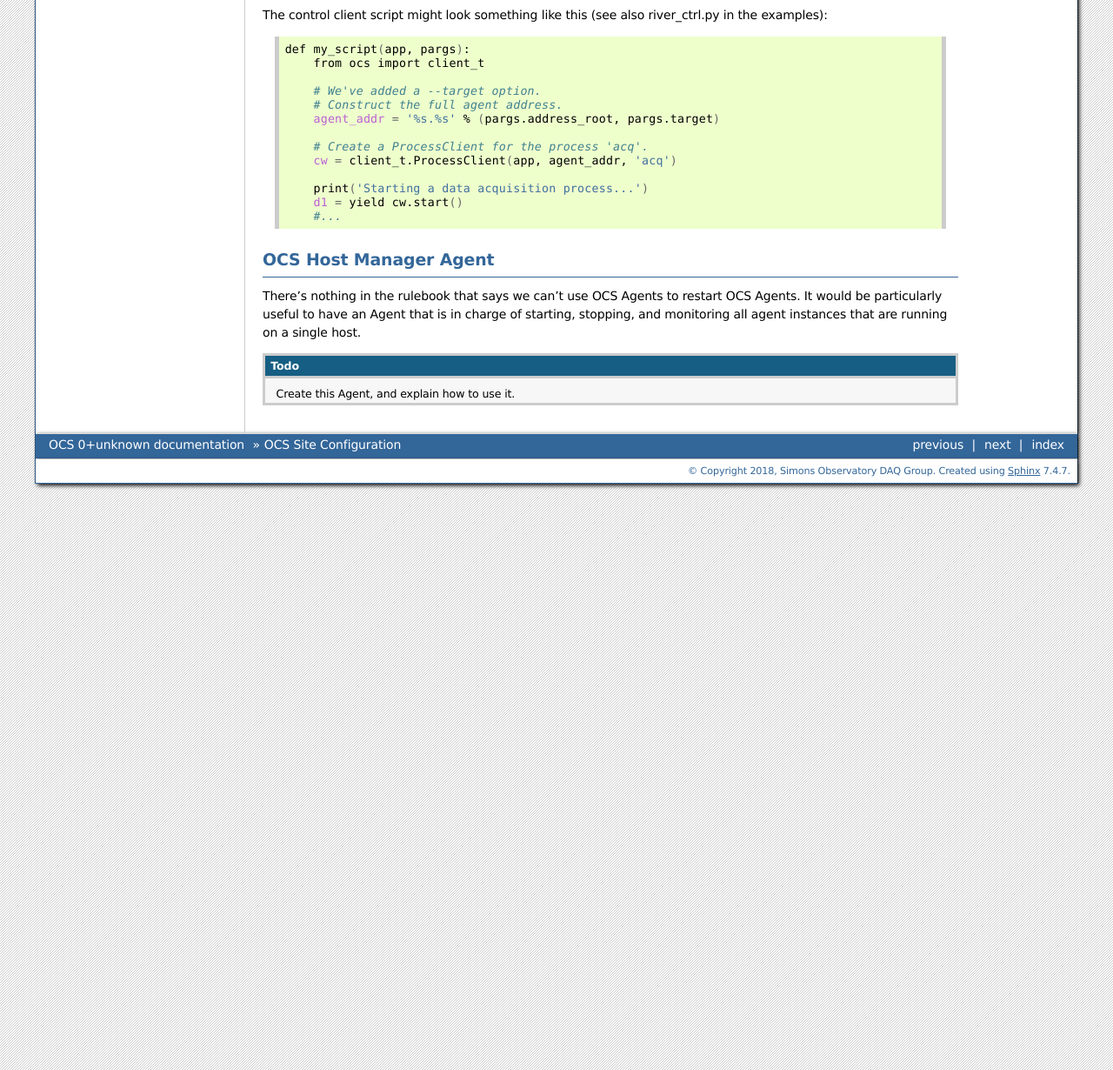
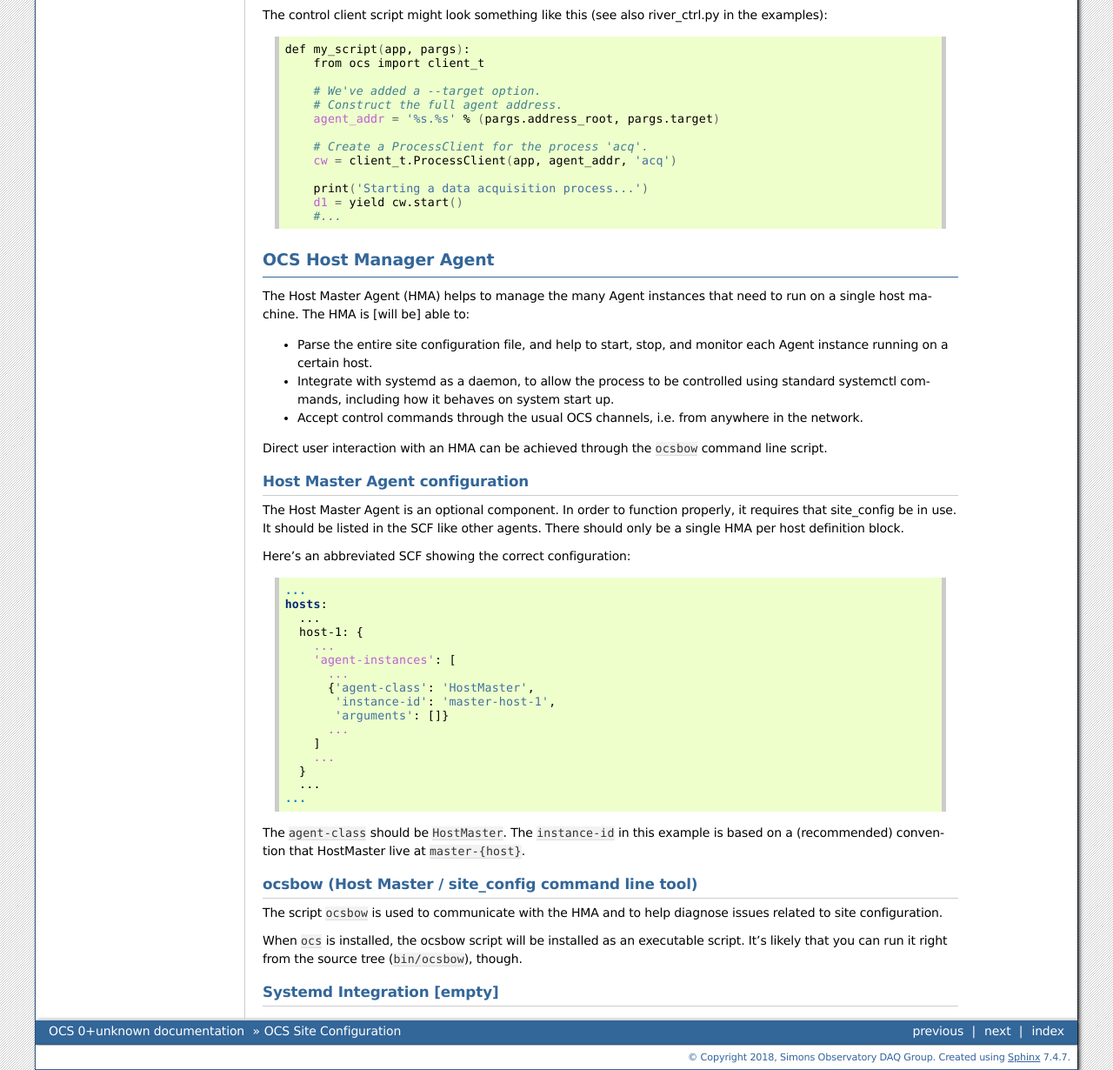
Before and after one commit to simonsobs/ocs, a Sphinx documentation site: the page built from docs/site_config.rst, in a window 1280 px wide and 1400 px high, scrolled down 3592 px, cut to the strip 170-1400 px from the top of the window. Shown: the whole strip at 87% size. Built offline with Sphinx 7.4.7, drawn with Linux system fonts in a browser that asks for light colours; some of the changed text lies outside the part shown.

Commit message:
HostMaster docs update.

```diff
--- a/docs/site_config.rst
+++ b/docs/site_config.rst
@@ -263,9 +263,64 @@ river_ctrl.py in the examples)::
 OCS Host Manager Agent
 ======================
 
-There's nothing in the rulebook that says we can't use OCS Agents to
-restart OCS Agents.  It would be particularly useful to have an Agent
-that is in charge of starting, stopping, and monitoring all agent
-instances that are running on a single host.
+The Host Master Agent (HMA) helps to manage the many Agent instances
+that need to run on a single host machine.  The HMA is [will be] able
+to:
 
-.. todo:: Create this Agent, and explain how to use it.
+- Parse the entire site configuration file, and help to start, stop,
+  and monitor each Agent instance running on a certain host.
+- Integrate with systemd as a daemon, to allow the process to be
+  controlled using standard systemctl commands, including how it
+  behaves on system start up.
+- Accept control commands through the usual OCS channels, i.e. from
+  anywhere in the network.
+
+Direct user interaction with an HMA can be achieved through the
+``ocsbow`` command line script.
+
+Host Master Agent configuration
+-------------------------------
+
+The Host Master Agent is an optional component.  In order to function
+properly, it requires that site_config be in use.  It should be listed
+in the SCF like other agents.  There should only be a single HMA per
+host definition block.
+
+Here's an abbreviated SCF showing the correct configuration:
+
+.. code-block:: yaml
+
+  ...
+  hosts:
+    ...
+    host-1: {
+      ...
+      'agent-instances': [
+        ...
+        {'agent-class': 'HostMaster',
+         'instance-id': 'master-host-1',
+         'arguments': []}
+        ...
+      ]
+      ...
+    }
+    ...
+  ...
+
+The ``agent-class`` should be ``HostMaster``.  The ``instance-id`` in
+this example is based on a (recommended) convention that HostMaster
+live at ``master-{host}``.
+
+
+ocsbow (Host Master / site_config command line tool)
+----------------------------------------------------
+
+The script ``ocsbow`` is used to communicate with the HMA and to help
+diagnose issues related to site configuration.
+
+When ``ocs`` is installed, the ocsbow script will be installed as an
+executable script.  It's likely that you can run it right from the
+source tree (``bin/ocsbow``), though.
+
+Systemd Integration [empty]
+---------------------------
```
